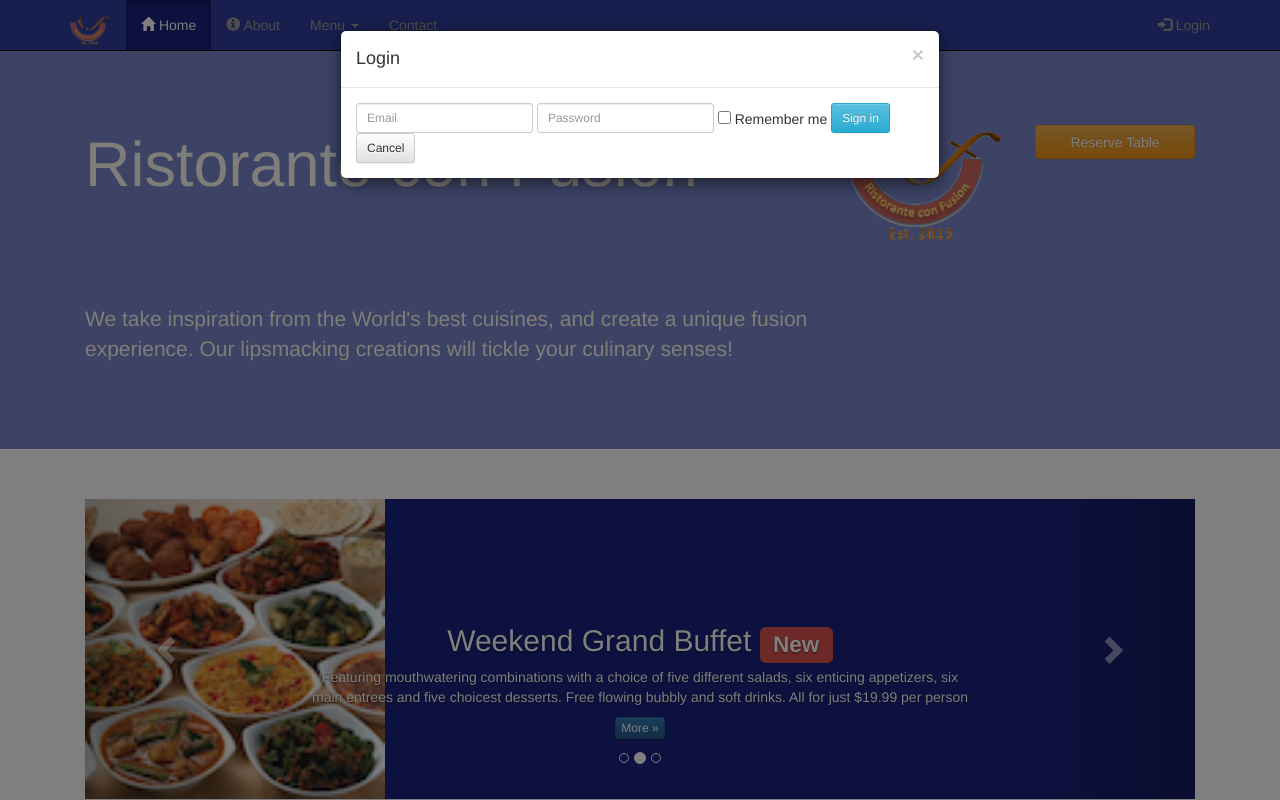
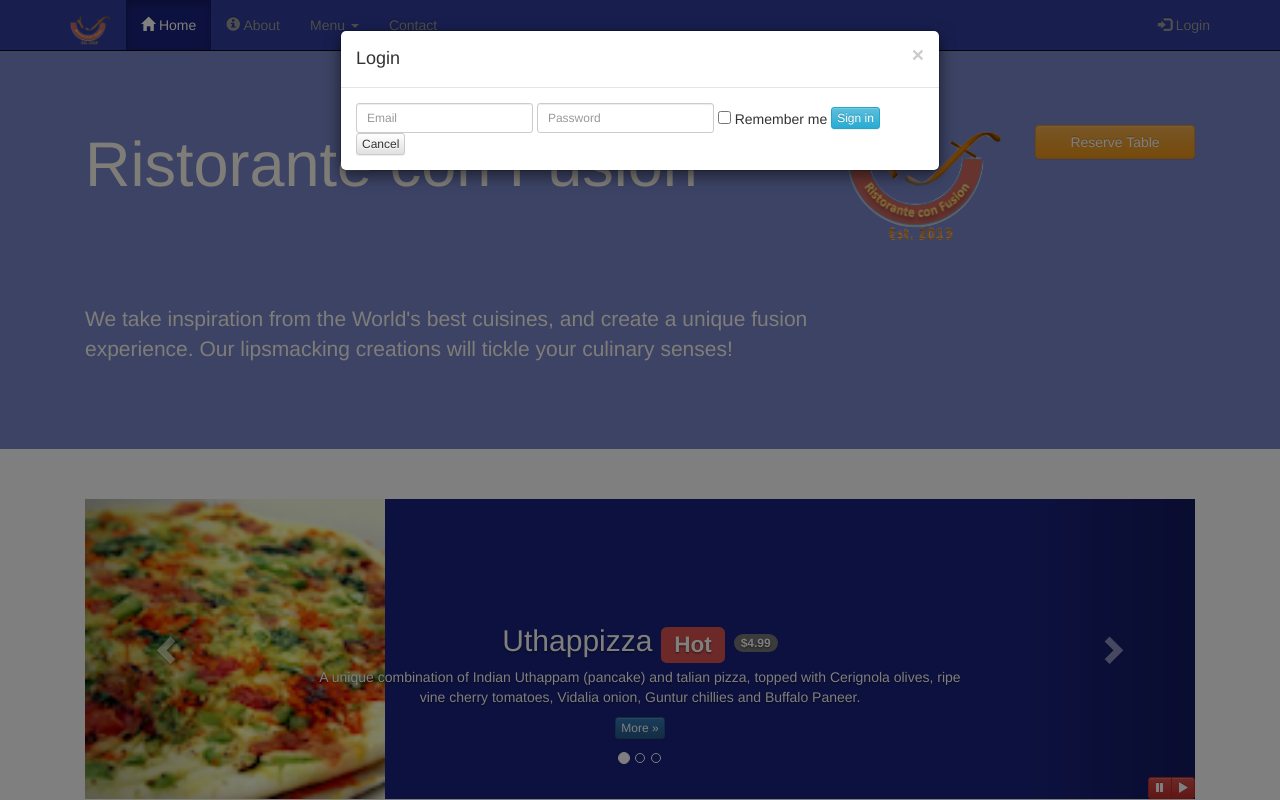
Before and after one commit to nmkedziora/Front-End-Web-UI-Frameworks-and-Tools, a plain HTML site: page index.html in a window 1280 px wide. Both pictures are taken after a click on the link "Login". Shown: the top 800 px of the page. Drawn offline with nearby package versions, Linux system fonts and the light colour scheme.

Commit message:
Week 4 Exercise 1

```diff
--- a/css/mystyles.css
+++ b/css/mystyles.css
@@ -103,3 +103,9 @@ address {
     left: 0;
     min-height: 300px;
 }
+
+#carouselButtons {
+	right: 0px;
+	bottom: 0px;
+	position: absolute;
+}
--- a/index.html
+++ b/index.html
@@ -96,8 +96,8 @@
                                 <input type="checkbox"> Remember me
                             </label>
                         </div>
-                        <button type="submit" class="btn btn-info btn-sm">Sign in</button>
-                        <button type="button" class="btn btn-default btn-sm" data-dismiss="modal">Cancel</button>
+                        <button type="submit" class="btn btn-info btn-xs">Sign in</button>
+                        <button type="button" class="btn btn-default btn-xs" data-dismiss="modal">Cancel</button>
                     </form>
                 </div> <!-- modal body-->
             </div> <!-- modal content-->
@@ -186,7 +186,6 @@
     </div> <!-- modal -->
 
 
-
     <header class="jumbotron">
 
         <!-- Main component for a primary marketing message or call to action -->
@@ -206,7 +205,7 @@
                 <div class="col-xs-12 col-sm-2">
                 	<p style="padding:20px;"></p>
                 	<p>
-                        <a type="button "class="btn btn-warning btn-block" data-toggle="modal" data-target="#reserveModal" role="button">Reserve Table</a>
+                        <a type="button" class="btn btn-warning btn-block" data-toggle="modal" data-target="#reserveModal" role="button">Reserve Table</a>
                     </p>
                 </div>
             </div> <!-- row -->
@@ -268,6 +267,17 @@
                     <span class="glyphicon glyphicon-chevron-right" aria-hidden="true"></span>
                 <span class="sr-only">Next</span>
                 </a>
+
+                <!-- Play/ Pause Controls-->
+                <div class="btn-group" id="carouselButtons">
+                    <button class="btn btn-danger btn-xs" id="carousel-pause">
+                        <span class="glyphicon glyphicon-pause" aria-hidden="true"></span>
+                    </button>
+                    <button class="btn btn-danger btn-xs" id="carousel-play">
+                        <span class="glyphicon glyphicon-play" aria-hidden="true"></span>
+                    </button>
+                </div>
+
 
                 </div> <!-- mycarousel -->
             </div> <!-- col-xs-12 -->
@@ -385,8 +395,22 @@
 
     <!-- jQuery -->
     <script src="https://ajax.googleapis.com/ajax/libs/jquery/2.1.3/jquery.min.js"></script>
+
     <!-- Bootstrap core JavaScript -->
     <script src="js/bootstrap.min.js"></script>
+
+    <!-- Activate Carousel Play/ Pause Buttons -->
+    <script type="text/javascript">
+        $(document).ready(function(){
+            $("#mycarousel").carousel( {interval: 2000});
+                $("#carousel-pause").click(function(){
+                    $("#mycarousel").carousel('pause');
+                });
+                    $("#carousel-play").click(function(){
+                        $("#mycarousel").carousel('cycle');
+                    });
+        });
+    </script>
 
 </body>
 
```
